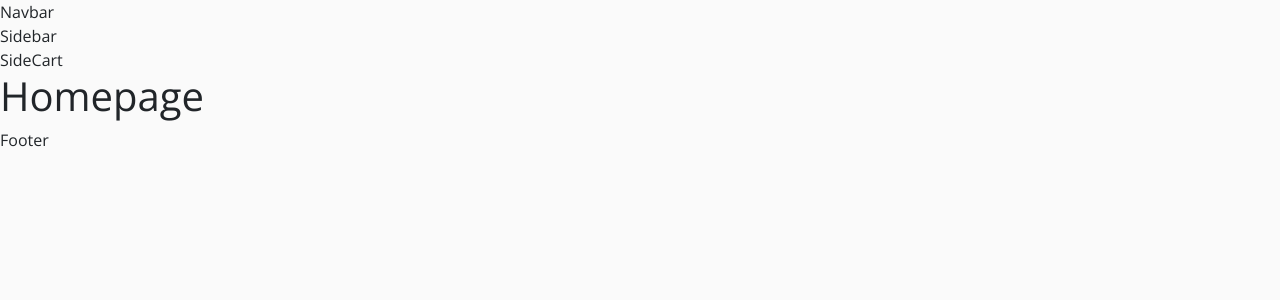
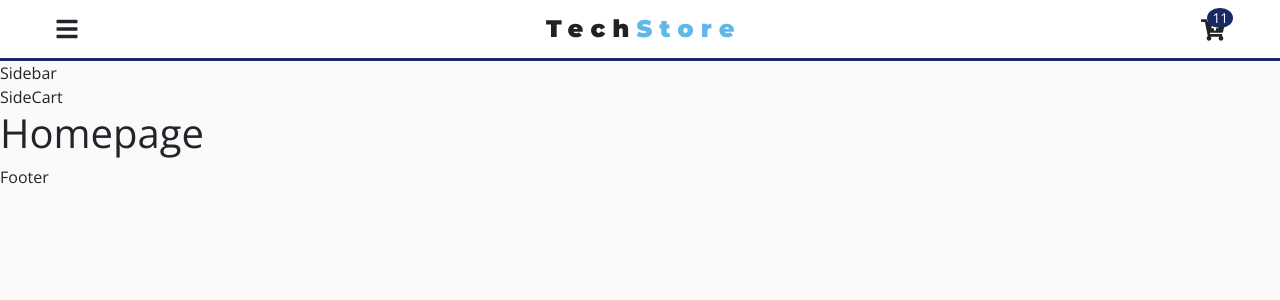
Before and after one commit to femmor/techazon, a React (Create React App) app: page / in a window 1280 px wide. Shown: the top 300 px of the page. Built offline with nearby package versions, Linux system fonts and the light colour scheme.

Commit message:
created the navbar component icons and added the styled component css

```diff
--- a/src/components/Navbar.jsx
+++ b/src/components/Navbar.jsx
@@ -1,11 +1,69 @@
 import React from 'react';
+import { FaBars, FaCartPlus } from "react-icons/fa"
+import styled from "styled-components"
+import { ProductConsumer } from "../context"
+import logo from "../images/logo.svg"
 
 const Navbar = () => {
     return (
-        <div>
-            <div>Navbar</div>
-        </div>
+        <ProductConsumer>
+            {value => {
+                const { cartItems, handleSidebar, handleCart } = value
+                return (
+                    <NavWrapper>
+                        <div className="nav-center">
+                            <FaBars className="nav-icon" onClick={handleSidebar}/>
+                            <img src={logo} alt="techazon logo"/>
+                            <div className="nav-cart">
+                                <FaCartPlus className="nav-icon" onClick={handleCart}/>
+                                <div className="cart-items">
+                                    {cartItems}
+                                </div>
+                            </div>
+                        </div>
+                    </NavWrapper>
+                )
+            }}
+        </ProductConsumer>
     );
 }
 
+const NavWrapper = styled.nav`
+    position: -webkit-sticky;
+    position: sticky;
+    top: 0;
+    width: 100%;
+    padding: 1rem 1.5rem;
+    background: var(--mainWhite);
+    border-bottom: 3px solid var(--primary-color);
+
+    .nav-center {
+        display: flex;
+        align-items: center;
+        justify-content: space-between;
+        max-width: 1170px;
+        margin: 0 auto;
+    }
+
+    .nav-icon {
+        font-size: 1.5rem;
+        cursor: pointer;
+    }
+
+    .nav-cart {
+        position: relative
+    }
+
+    .cart-items {
+        position: absolute;
+        background: var(--primary-color);
+        color: var(--mainWhite);
+        font-size: 0.85rem;
+        top: -8px;
+        right: -8px;
+        padding: 0 5px;
+        border-radius: 50%
+    }
+`
+
 export default Navbar;
--- a/src/context/context.js
+++ b/src/context/context.js
@@ -9,7 +9,7 @@
     state = {
         sidebarOpen: false,
         cartOpen: false,
-        cartItems: 0
+        cartItems: 11
     }
 
     // handleSidebar
--- a/src/pages/HomePage.jsx
+++ b/src/pages/HomePage.jsx
@@ -6,7 +6,6 @@
         <>
            <ProductConsumer>
                 { value => {
-                    console.log(value)
                 }}
             </ProductConsumer>
             <h1>Homepage</h1>
```
